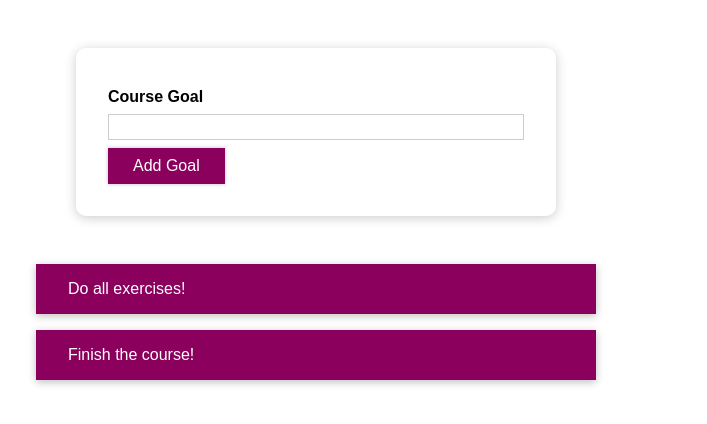
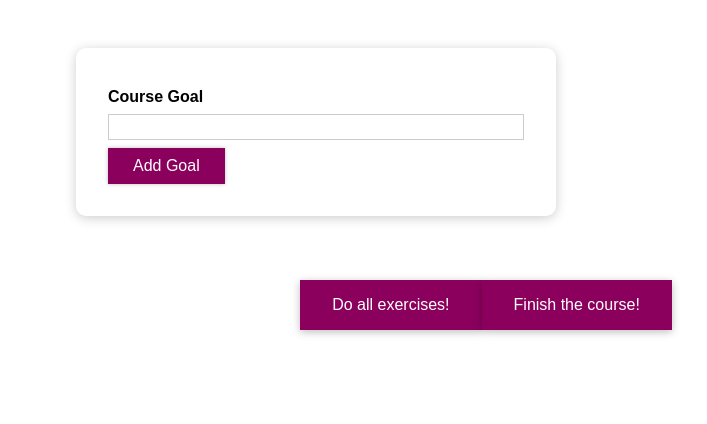
Before and after one commit to Miaash/Styled-Component-Practice, a React (Create React App) app: page / in a window 1280 px wide. Shown: the top 424 px of the page, without its empty margins (324-1031 px from the left). Built offline with nearby package versions, Linux system fonts and the light colour scheme.

Commit message:
스타일 컴포넌트 적용

```diff
--- a/src/components/CourseGoals/CourseGoalList/CourseGoalList.css
+++ /dev/null
@@ -1,5 +0,0 @@
-.goal-list {
-  list-style: none;
-  margin: 0;
-  padding: 0;
-}
--- a/src/components/CourseGoals/CourseGoalList/CourseGoalList.js
+++ b/src/components/CourseGoals/CourseGoalList/CourseGoalList.js
@@ -1,21 +1,33 @@
 import React from 'react';
+import CourseGoalItem from '../CourseGoalItem/CourseGoalItem';
+import styled from 'styled-components';
 
-import CourseGoalItem from '../CourseGoalItem/CourseGoalItem';
-import './CourseGoalList.css';
+const GoalList = styled.ul`
+  display: flex;
+  align-items: center;
+  justify-content: center;
+  list-style: none;
+  margin: 0;
+  padding: 0;
+
+  @media (min-width: 768px) {
+    width : 900px;
+  }
+`
+
 
 const CourseGoalList = props => {
   return (
-    <ul className="goal-list">
+    <GoalList>
       {props.items.map(goal => (
         <CourseGoalItem
           key={goal.id}
           id={goal.id}
-          onDelete={props.onDeleteItem}
-        >
+          onDelete={props.onDeleteItem}>
           {goal.text}
         </CourseGoalItem>
       ))}
-    </ul>
+    </GoalList>
   );
 };
 
```
